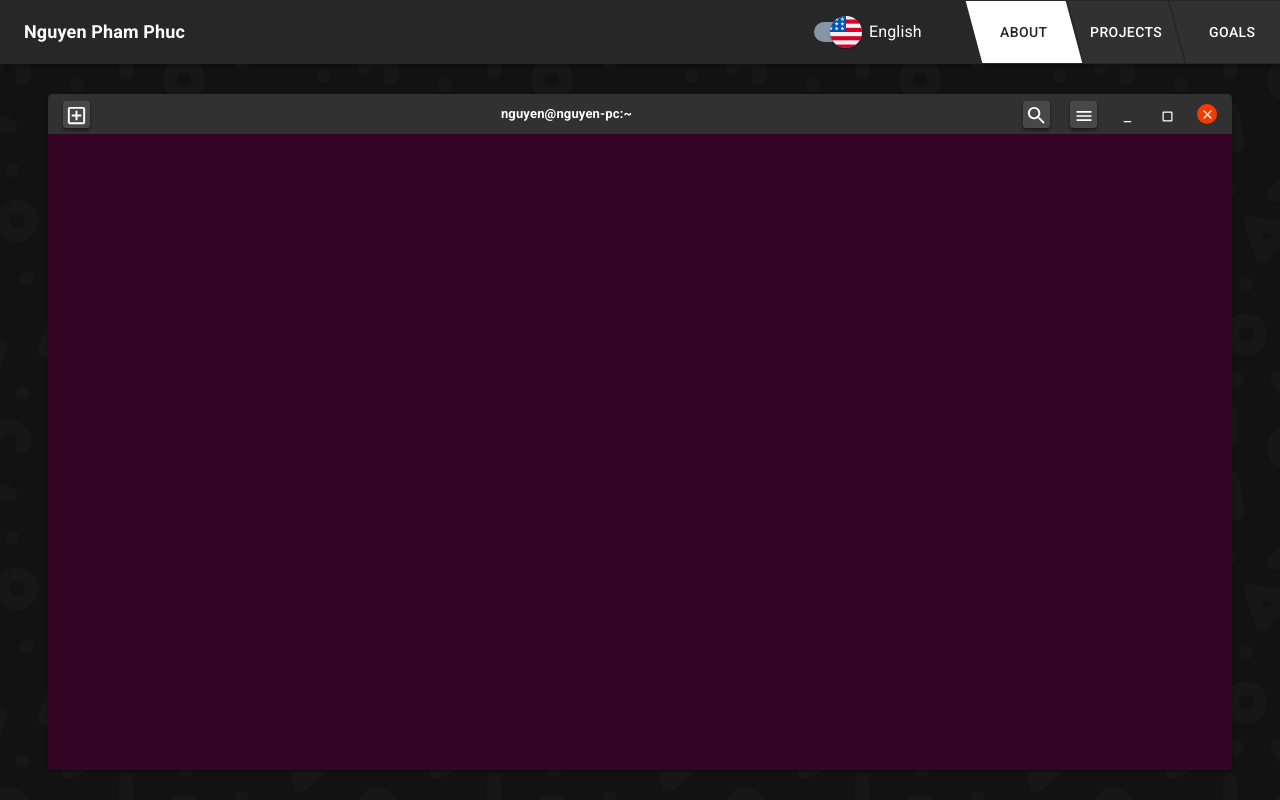
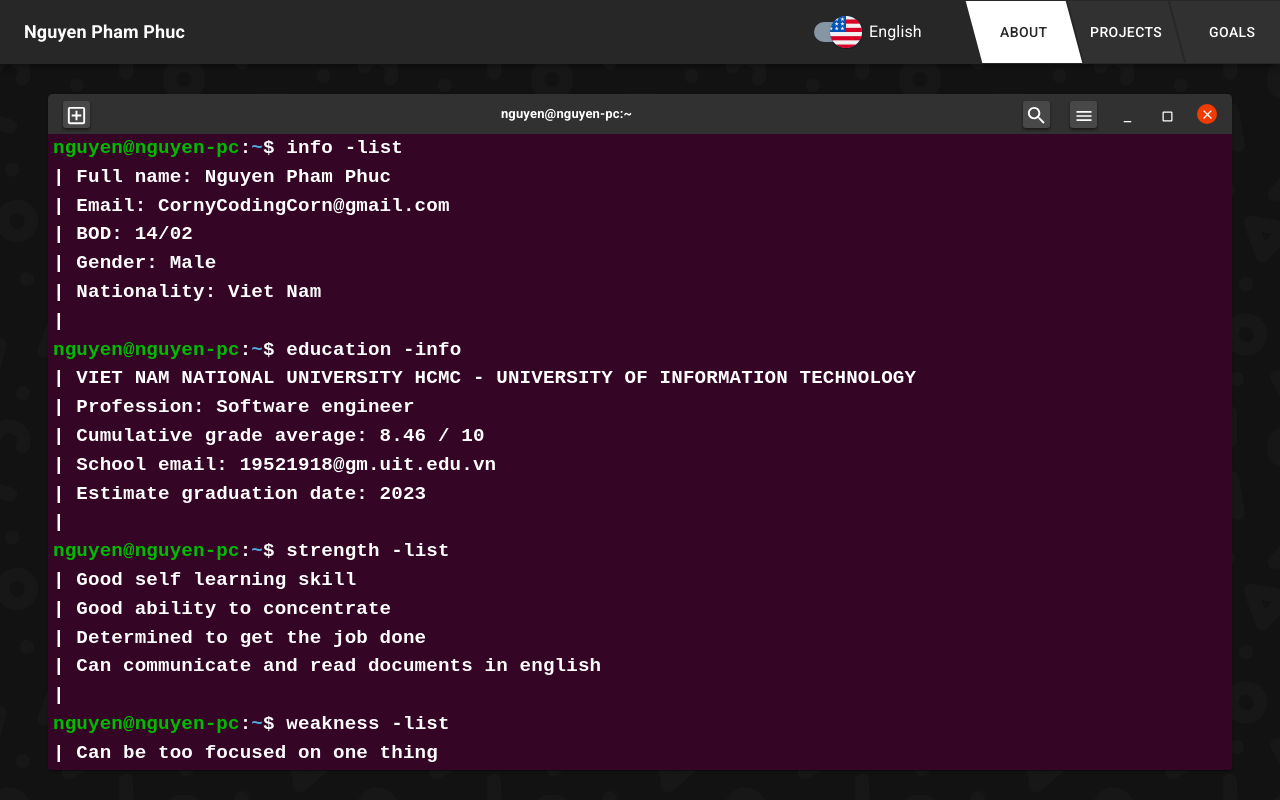
Before and after one commit to CodingC1402/Portfolio, a React (Create React App) app: page /about in a window 1280 px wide. Built offline with nearby package versions, Linux system fonts and the light colour scheme.

Commit message:
finish about page

```diff
--- a/public/index.css
+++ b/public/index.css
@@ -1,7 +1,6 @@
 #spa-body {
   width: 100vw;
-  height: 100vh;
-  height: calc(var(--vh, 1vh) * 100);
+  min-height: -webkit-fill-available;
   margin: 0px;
   padding: 0px;
 }
--- /dev/null
+++ b/src/components/TerminalLog.css
@@ -0,0 +1,23 @@
+#top-div {
+  font-weight: bolder;
+  margin-left: 5px;
+  font-size: larger;
+  font-family: monospace;
+  color: white;
+}
+
+#root-command {
+  color: rgb(0, 187, 0);
+}
+
+#root-command-squiggly {
+  color: rgb(83, 168, 221);
+}
+
+#root-command-after {
+  color: white;
+}
+
+.row-span::before {
+  content: "| ";
+}
--- /dev/null
+++ b/src/components/TerminalLog.tsx
@@ -0,0 +1,21 @@
+import * as React from 'react';
+import "./TerminalLog.css"
+
+export interface ITerminalLogProps {
+  root: string,
+  query: string,
+  results: string[],
+}
+
+export default function TerminalLog (props: ITerminalLogProps) {
+  return (
+    <div id="top-div">
+      <span id="root-command">{props.root}<span id="root-command-after">:<span id="root-command-squiggly">~</span>$</span></span>
+      <span>&nbsp;{props.query}</span><br/>
+      {Object.keys(props.results).map((keyName, i) => (
+        <><span className='row-span' key={i}>{[props.results[i]]}</span><br/></>
+      ))}
+      |<br/>
+    </div>
+  );
+}
--- a/src/languages/en.json
+++ b/src/languages/en.json
@@ -4,6 +4,56 @@
   "about": "About",
   "projects": "Projects",
   "goals": "Goals",
-  "randomQuotes": "\"That's the thing about people who think they hate computers. What they really hate is lousy programmers.\"",
-  "randomQuotesAuthor": "Larry Niven"
+  "randomQuotes": "\"One of the best programming skills you can have is knowing when to walk away for awhile\"",
+  "randomQuotesAuthor": "Oscar Godson",
+
+  "aboutContents": {
+    "information": {
+      "title": "info -list",
+      "content": [
+        "Full name: Nguyen Pham Phuc",
+        "Email: CornyCodingCorn@gmail.com",
+        "BOD: 14/02",
+        "Gender: Male",
+        "Nationality: Viet Nam"
+      ]
+    },
+    "strength": {
+      "title": "strength -list",
+      "content": [
+        "Good self learning skill",
+        "Good ability to concentrate",
+        "Determined to get the job done",
+        "Can communicate and read documents in english"
+      ]
+    },
+    "weakness": {
+      "title": "weakness -list",
+      "content": [
+        "Can be too focused on one thing",
+        "Tend to over engineer",
+        "Soft skill still need some improvement"
+      ]
+    },
+    "education": {
+      "title": "education -info",
+      "content": [
+        "VIET NAM NATIONAL UNIVERSITY HCMC - UNIVERSITY OF INFORMATION TECHNOLOGY",
+        "Profession: Software engineer",
+        "Cumulative grade average: 8.46 / 10",
+        "School email: 19521918@gm.uit.edu.vn",
+        "Estimate graduation date: 2023"
+      ]
+    },
+    "hobbies": {
+      "title": "hobbies -list",
+      "content": [
+        "Coding",
+        "Learning new technology",
+        "Drawing",
+        "Listening to music",
+        "Reading meme"
+      ]
+    }
+  }
 }
--- a/src/languages/vn.json
+++ b/src/languages/vn.json
@@ -3,5 +3,57 @@
   "name": "Phạm Phúc Nguyên",
   "about": "Giới thiệu",
   "projects": "Đồ án",
-  "goals": "Mục tiêu"
+  "goals": "Mục tiêu",
+  "randomQuotes": "\"One of the best programming skills you can have is knowing when to walk away for awhile\"",
+  "randomQuotesAuthor": "Oscar Godson",
+
+  "aboutContents": {
+    "information": {
+      "title": "info -list",
+      "content": [
+        "Họ và tên: Phạm Phúc Nguyên",
+        "Email: CornyCodingCorn@gmail.com",
+        "Ngày sinh: 14/02",
+        "Giới tính: Nam",
+        "Quốc tịch: Việt Nam"
+      ]
+    },
+    "strength": {
+      "title": "strength -list",
+      "content": [
+        "Khả năng tự học tốt",
+        "Khả năng tập trung cao",
+        "Luông hướng tới hoàn thành công việc",
+        "Có thể giao tiếp và đọc tài liệu tiếng Anh"
+      ]
+    },
+    "weakness": {
+      "title": "weakness -list",
+      "content": [
+        "Đôi khi tập trung quá vào một việc",
+        "Hay over engineer",
+        "Cần cải thiện thêm kỹ năng mềm"
+      ]
+    },
+    "education": {
+      "title": "education -info",
+      "content": [
+        "ĐẠI HỌC QUỐC GIA THÀNH PHỐ HỒ CHÍ MINH - TRƯỜNG ĐẠI HỌC CÔNG NGHỆ THÔNG TIN",
+        "Chuyên ngành: Kỹ thuật phần mềm",
+        "Điểm tích lũy trung bình: 8.46 / 10",
+        "Email trường: 19521918@gm.uit.edu.vn",
+        "Thời gian tốt nghiệp dự tính: 2023"
+      ]
+    },
+    "hobbies": {
+      "title": "hobbies -list",
+      "content": [
+        "Lập trình",
+        "Tìm học các công nghệ mới",
+        "Vẽ tranh",
+        "Nghe nhạc",
+        "Xem meme"
+      ]
+    }
+  }
 }
--- a/src/pages/About.tsx
+++ b/src/pages/About.tsx
@@ -7,10 +7,13 @@ import CropSquareIcon from "@mui/icons-material/CropSquare";
 import SearchIcon from "@mui/icons-material/Search";
 import MenuIcon from "@mui/icons-material/Menu";
 import AddBoxOutlinedIcon from "@mui/icons-material/AddBoxOutlined";
+import TerminalLog from "../components/TerminalLog";
+import { useTranslation } from "react-i18next";
 
 export interface IAboutProps {}
 
 export default function About(props: IAboutProps) {
+  const [lang] = useTranslation();
   //let birthDate = new Date(2001, 2, 14);
   //let today = new Date();
   //let yearOld = today.getFullYear() - birthDate.getFullYear();
@@ -102,8 +105,12 @@ export default function About(props: IAboutProps) {
               ></AddBoxOutlinedIcon>
             </div>
           </div>
-          <div style={{position: "absolute", background: "rgb(53, 5, 38)", top: "40px", width: "100%", height: "calc(100% - 40px)"}}>
-
+          <div style={{position: "relative", background: "rgb(53, 5, 38)", top: "40px", width: "100%", height: "calc(100% - 40px)", overflow: "auto"}}>
+              <TerminalLog root="nguyen@nguyen-pc" query={lang("aboutContents.information.title", {returnObjects: true})} results={lang("aboutContents.information.content", {returnObjects: true})}/>
+              <TerminalLog root="nguyen@nguyen-pc" query={lang("aboutContents.education.title", {returnObjects: true})} results={lang("aboutContents.education.content", {returnObjects: true})}/>
+              <TerminalLog root="nguyen@nguyen-pc" query={lang("aboutContents.strength.title", {returnObjects: true})} results={lang("aboutContents.strength.content", {returnObjects: true})}/>
+              <TerminalLog root="nguyen@nguyen-pc" query={lang("aboutContents.weakness.title", {returnObjects: true})} results={lang("aboutContents.weakness.content", {returnObjects: true})}/>
+              <TerminalLog root="nguyen@nguyen-pc" query={lang("aboutContents.hobbies.title", {returnObjects: true})} results={lang("aboutContents.hobbies.content", {returnObjects: true})}/>
           </div>
         </Paper>
       </div>
--- a/src/pages/App.tsx
+++ b/src/pages/App.tsx
@@ -10,12 +10,6 @@ import Summarize from "./Summarize";
 
 function App() {
   //const prefersDarkMode = useMediaQuery('(prefers-color-scheme: dark)');
-
-  window.addEventListener('resize', () => {
-    // We execute the same script as before
-    let vh = window.innerHeight * 0.01;
-    document.documentElement.style.setProperty('--vh', `${vh}px`);
-  });
 
   const theme = React.useMemo(
     () =>
--- a/src/pages/Home.tsx
+++ b/src/pages/Home.tsx
@@ -205,7 +205,6 @@ export default function Home(props: IHomeProps) {
         style={{
           background: "rgb(39, 39, 39)",
           position: "absolute",
-          paddingLeft: "17px",
           width: "100%",
         }}
       >
--- a/src/pages/Summarize.tsx
+++ b/src/pages/Summarize.tsx
@@ -23,7 +23,7 @@ export default function Summarize(props: ISummarizeProps) {
 
   const backgroundStyle: React.CSSProperties = {
     width: "100%",
-    height: "250px",
+    height: "35vw",
     overflow: "hidden",
   };
 
@@ -53,7 +53,7 @@ export default function Summarize(props: ISummarizeProps) {
     borderRadius: "50%",
     position: "absolute",
     left: "calc(50% - 100px - 4px)",
-    top: "calc(250px - 100px - 4px)",
+    top: "calc(min(35vw, 250px) - 100px - 4px)",
     background: "teal",
     backgroundImage: `url(${Profile})`,
     backgroundSize: "contain",
@@ -68,7 +68,7 @@ export default function Summarize(props: ISummarizeProps) {
     flexDirection: "column",
     width: "100vw",
     position: "absolute",
-    top: "calc(250px + 130px)",
+    top: "calc(min(35vw, 250px) + 110px)",
     height: "calc(100% - 450px)",
     alignItems: "center"
   }
@@ -140,8 +140,8 @@ export default function Summarize(props: ISummarizeProps) {
         <h5 className="d-block d-md-none">{lang("profession")}</h5>
         <div style={{display: "grid", flexDirection: "column", alignItems: "center", justifyItems: "center", flexGrow: "1"}}>
           <Paper sx={{margin: "25px", padding: "20px", width: "80vw", fontWeight: "plain", fontStyle: "italic", textAlign: "center", boxShadow: "0px 0px 10px rgba{0, 0, 0, 0.5}"}}>
-            "That's the thing about people who think they hate computers. What they really hate is lousy programmers."<br/>
-            <b>Larry Niven</b>
+            {lang("randomQuotes")}<br/>
+            <b>{lang("randomQuotesAuthor")}</b>
           </Paper>
         </div>
       </div>
```
